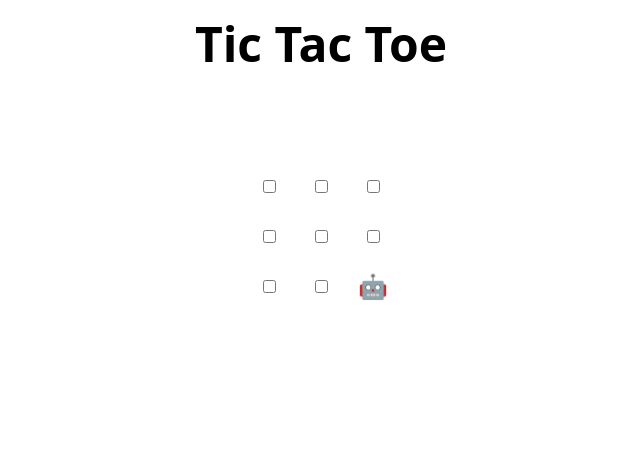
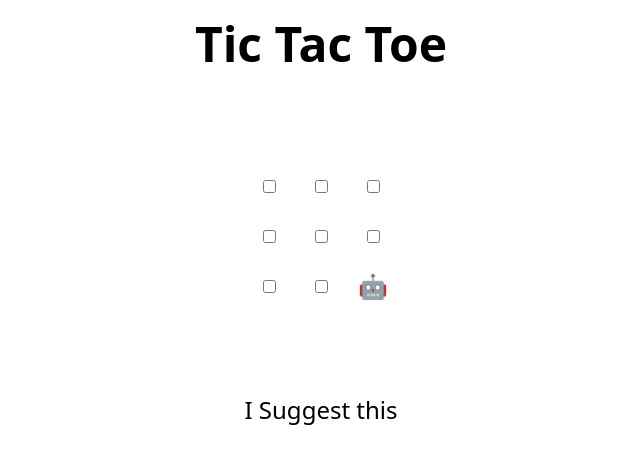
Before and after one commit to caWelsh11/skills-review-pull-requests, a plain HTML site: page index.html in a window 1280 px wide. Shown: the whole page, without its empty margins (319-959 px from the left). Drawn offline with Linux system fonts and the light colour scheme.

Commit message:
Update index.html

```diff
--- a/index.html
+++ b/index.html
@@ -48,7 +48,7 @@
 </table>
 
 <h2 hidden>Game over, refresh to play again 🧑‍💻 🤖!</h2>
-
+I Suggest this
 <script>
   // Initialization
   const boxes = Array.from(document.querySelectorAll("td"));
```
